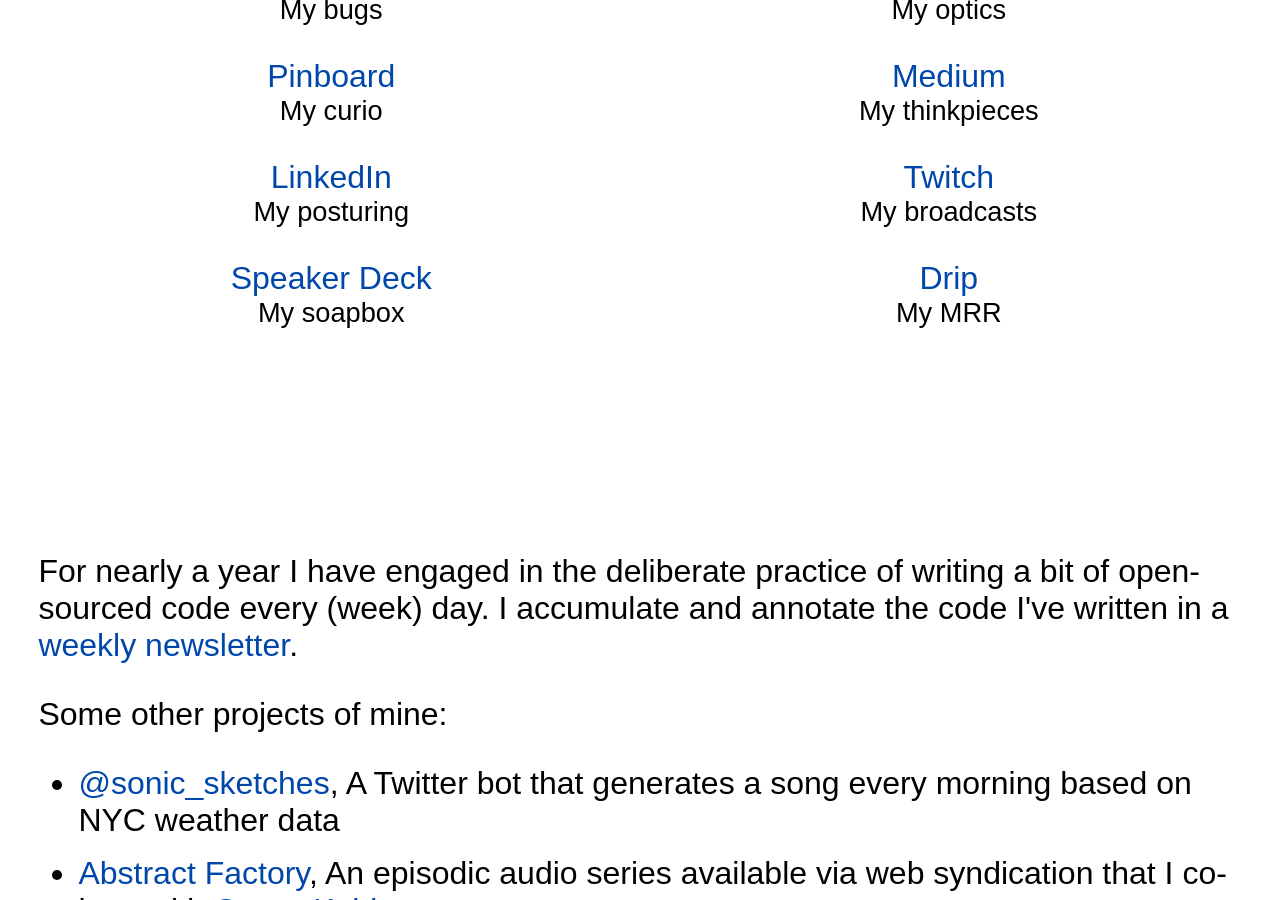
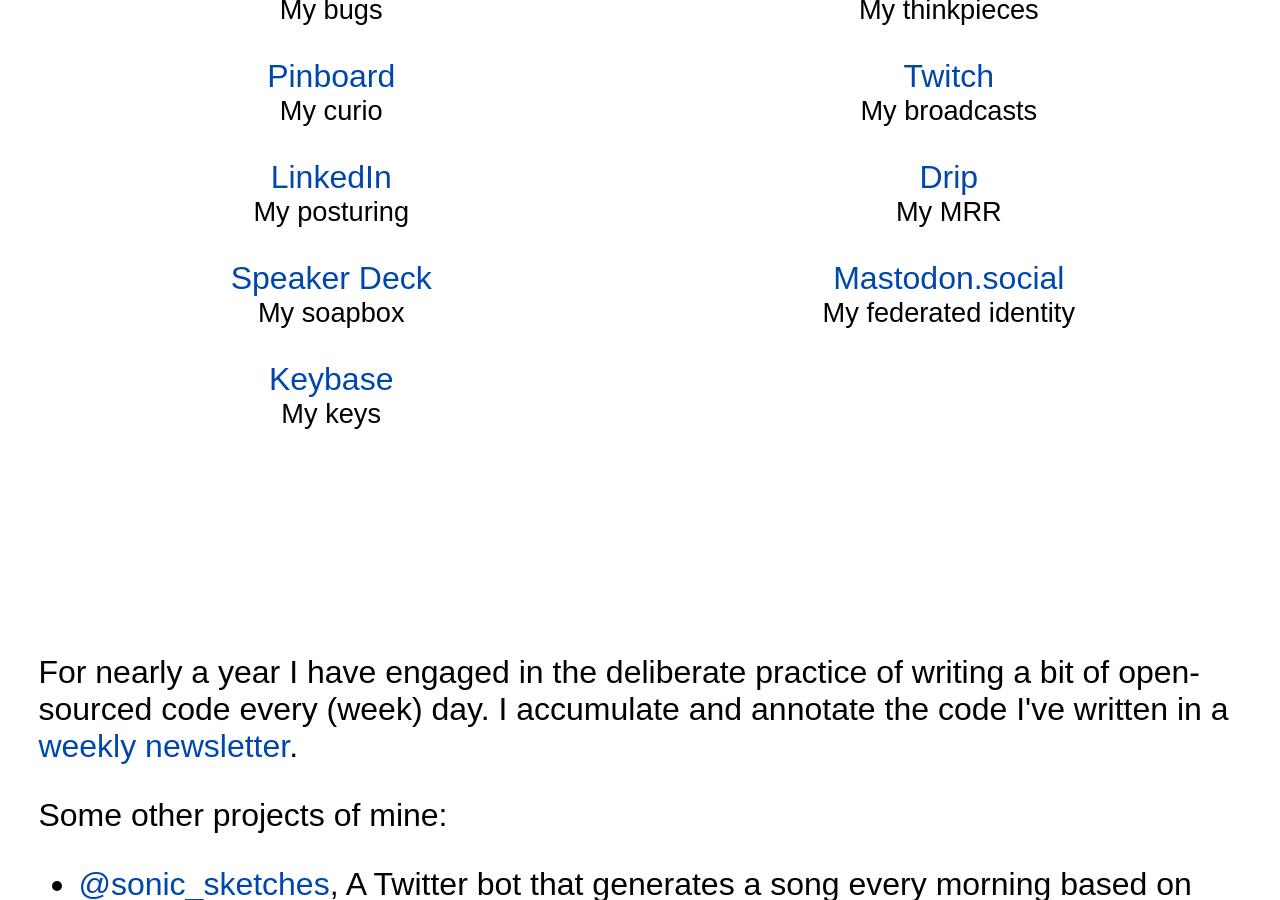
Before and after one commit to mwunsch/mwunsch.github.io, a Jekyll site: the page built from index.html, in a window 1280 px wide and 900 px high, scrolled down 673 px. Built offline with Jekyll 4.4.1, drawn with Linux system fonts in a browser that asks for light colours; comment, search, counter and statistics services are not loaded.

Commit message:
add a link to mastodon

```diff
--- a/index.html
+++ b/index.html
@@ -64,6 +64,10 @@
         <a href="https://d.rip/mark" rel="me" itemprop="sameAs">Drip</a>
         <p class="link-description">My MRR</p>
       </li>
+      <li class="link">
+        <a href="https://mastodon.social/@mw" rel="me" itemprop="sameAs">Mastodon.social</a>
+        <p class="link-description">My federated identity</p>
+      </li>
     </ul>
     <hr />
     <p>For nearly a year I have engaged in the deliberate practice of writing a bit of open-sourced code every (week) day. I accumulate and annotate the code I've written in a <a href="http://tinyletter.com/wunsch">weekly newsletter</a>.</p>
```
